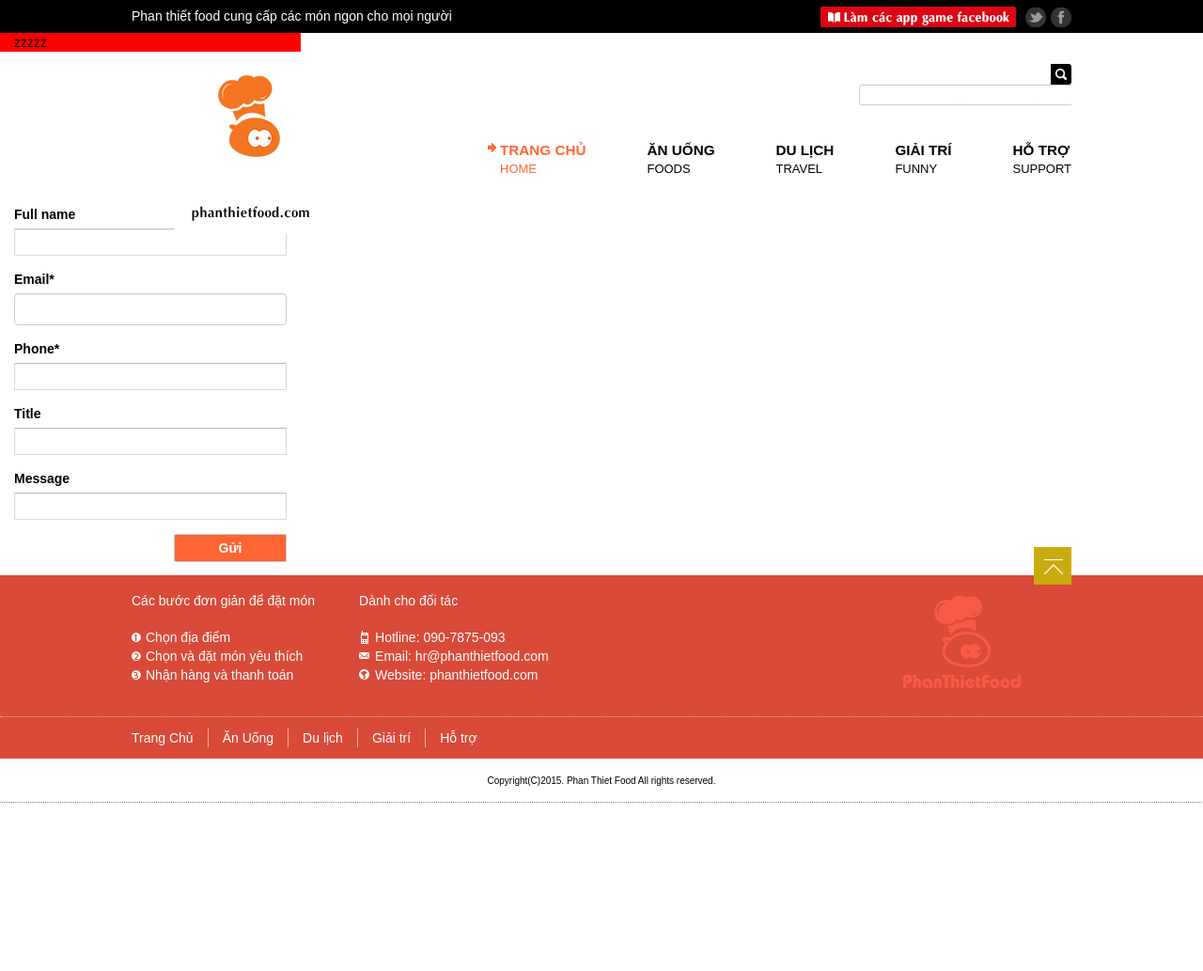
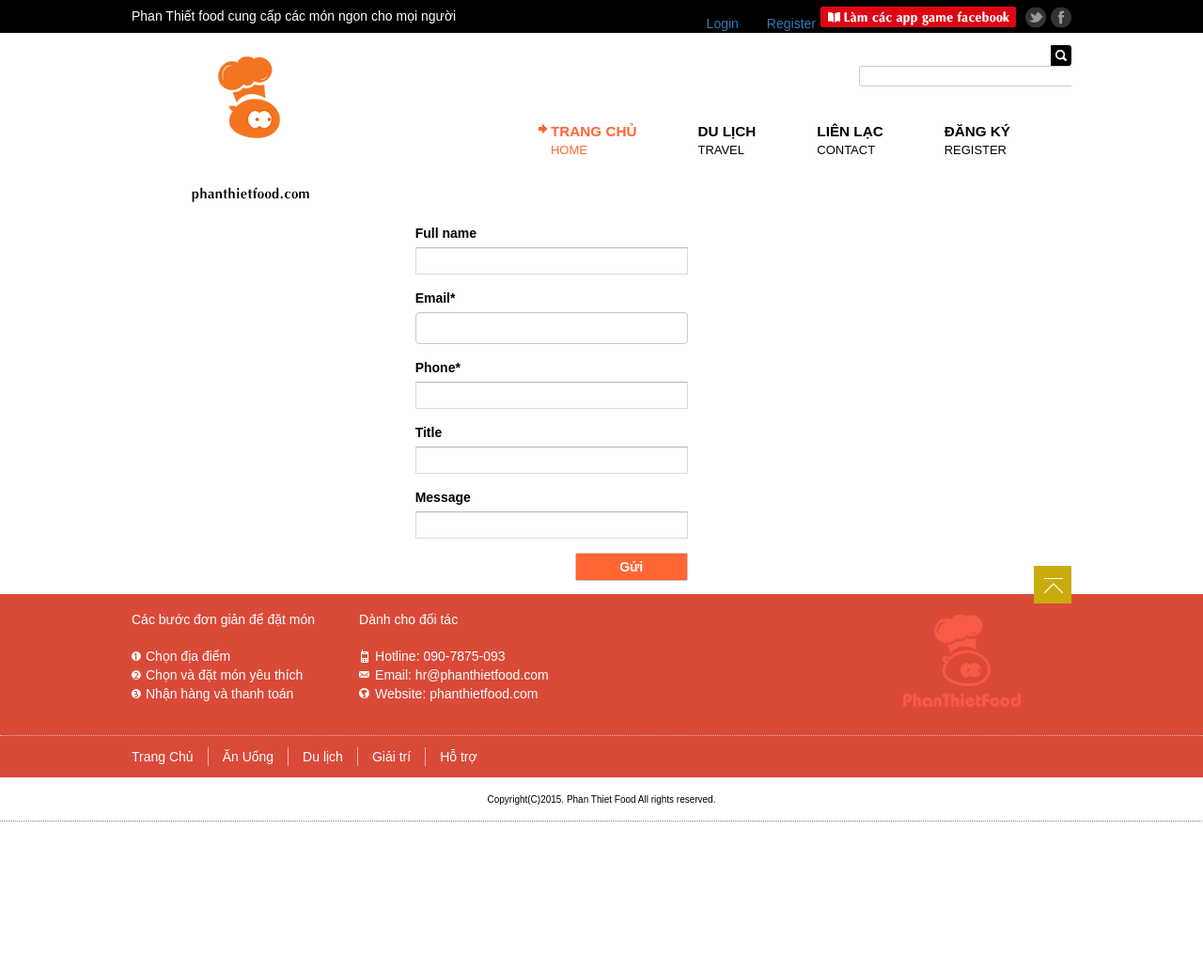
Before and after one commit to nikoladang/phan-thiet-food, a Django app: page /contact/ in a window 1280 px wide. Shown: the top 1033 px of the page at 94% size. Run offline with Django 3.2, Linux system fonts and the light colour scheme; some libraries are stand-ins or nearby versions.

Commit message:
add new user register

```diff
--- a/contact/templates/contact2.html
+++ b/contact/templates/contact2.html
@@ -3,7 +3,8 @@
 
 {% block content %}
     <div class="row">
-        <div class="col-xs-1 col-sm-6 col-md-3">
+        </br></br>
+        <div class="col-xs-1 col-sm-6 col-md-3 col-sm-offset-4">
             <form action="" method="POST">{% csrf_token %}
                 {{ form|crispy }}
                 <p class="button">
--- a/phanthietfood/settings.py
+++ b/phanthietfood/settings.py
@@ -147,6 +147,7 @@ CRISPY_TEMPLATE_PACK = "bootstrap3"
 ACCOUNT_ACTIVATION_DAYS = 7
 REGISTRATION_AUTO_LOGIN = True
 SITE_ID = 1
+LOGIN_REDIRECT_URL = '/'
 # EMAIL_BACKEND = 'django.core.mail.backends.console.EmailBackend'
 EMAIL_BACKEND='django.core.mail.backends.smtp.EmailBackend'
 EMAIL_HOST ='smtp.sendgrid.net'
--- a/phanthietfood/urls.py
+++ b/phanthietfood/urls.py
@@ -27,7 +27,8 @@ urlpatterns = [
     url(r'^travel/$', 'travel.views.travel', name='travel'),
     url(r'^fun/$', 'phanthietfood.views.fun', name='fun'),
     url(r'^contact/$', 'contact.views.contact', name='contact'),
-    url(r'^accounts/', include('registration.backends.default.urls'))
+    # url(r'^accounts/', include('registration.backends.default.urls'))
+    url(r'^accounts/', include('registration.backends.simple.urls'))
 ]
 
 if settings.DEBUG:
--- a/templates/header.html
+++ b/templates/header.html
@@ -4,7 +4,7 @@
   <div class="inner clearfix">
     <div class="nav">
       <div class="nav_title">
-        <h1>Phan thiết food cung cấp các món ngon cho mọi người</h1>
+        <h1>Phan Thiết food cung cấp các món ngon cho mọi người</h1>
       <!--/ .nav_title --></div>
       <div class="nav_btn">
         <div class="btn_top">
@@ -15,17 +15,29 @@
           </ul>
         <!--/ .btn_top --></div>
       <!--/ .nav_btn --></div>
+    <div id="nav_btn">
+      <ul class="nav navbar-nav navbar-right">
+          {% if request.user.is_authenticated %}
+            <li><a style="color: red">Welcome {{ request.user }}</a></li>
+            <li><a style="color: white;"> | </a></li>
+            <li><a href="{% url 'auth_logout' %}?next=/">Logout</a></li>
+          {% else %}
+            <li><a href="{% url 'auth_login' %}?next=/">Login</a></li>
+            <li><a href="{% url 'registration_register' %}?next=/">Register</a></li>
+          {% endif %}
+      </ul>
+    </div>
     <!--/ .nav --></div>
   <!--/ .inner --></div>
 <!--/ #header --></div>
-<div class="container-fluid">
-    <div class="row">
-        <div class="col-md-3" style="background-color: red">
-            zzzzz
-        </div>
-
-    </div>
-</div>
+{#<div class="container-fluid">#}
+{#    <div class="row">#}
+{#        <div class="col-md-3" style="background-color: red">#}
+{#            zzzzz#}
+{#        </div>#}
+{##}
+{#    </div>#}
+{#</div>#}
 <div id="global_nav">
   <div class="nav inner clearfix">
     <div class="navbar_logo">
@@ -41,10 +53,11 @@
       <div class="navbar_nav">
         <ul>
           <li class="active lipadding"><a href="{% url 'index' %}">Trang Chủ<small>Home</small></a></li>
-          <li class="lipadding"><a href="{% url 'food' %}">Ăn Uống<small>Foods</small></a></li>
+{#          <li class="lipadding"><a href="{% url 'food' %}">Ăn Uống<small>Foods</small></a></li>#}
           <li class="lipadding"><a href="{% url 'travel' %}">Du Lịch<small>Travel</small></a></li>
-          <li class="lipadding"><a href="{% url 'fun' %}">Giải Trí<small>Funny</small></a></li>
-          <li><a href="{% url 'contact' %}">Hỗ trợ<small>Support</small></a></li>
+{#          <li class="lipadding"><a href="{% url 'fun' %}">Giải Trí<small>Funny</small></a></li>#}
+          <li class="lipadding"><a href="{% url 'contact' %}">Liên Lạc<small>Contact</small></a></li>
+          <li class="lipadding"><a href="{% url 'registration_register' %}">Đăng Ký<small>Register</small></a></li>
         </ul>
       <!--/ .navbar_nav --></div>
     <!--/ .search_nav --></div>
--- a/templates/registration/login.html
+++ b/templates/registration/login.html
@@ -8,7 +8,7 @@
 <div class='col-sm-6 col-sm-offset-3'>
 <h1>Login</h1>
 <form method="post" action=".">
-  {% csrf_token %}
+  {% csrf_token %}zzz
   {{ form|crispy }}
 
   <input class='btn btn-block btn-primary' type="submit" value="{% trans 'Submit' %}" />
```
Also changed, not shown: templates/registration/activation_email.html (added, +76 -0 lines), db.sqlite3.
